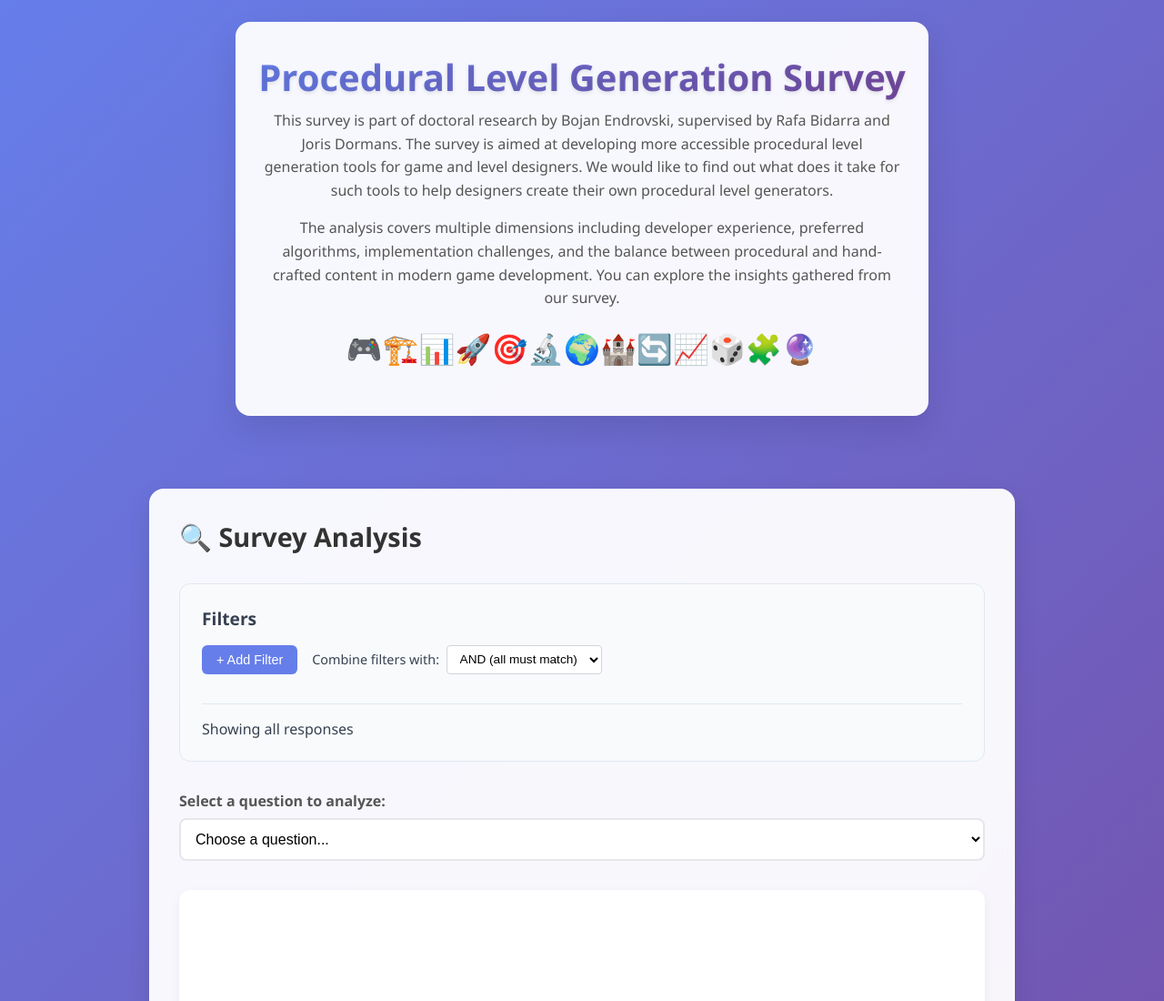
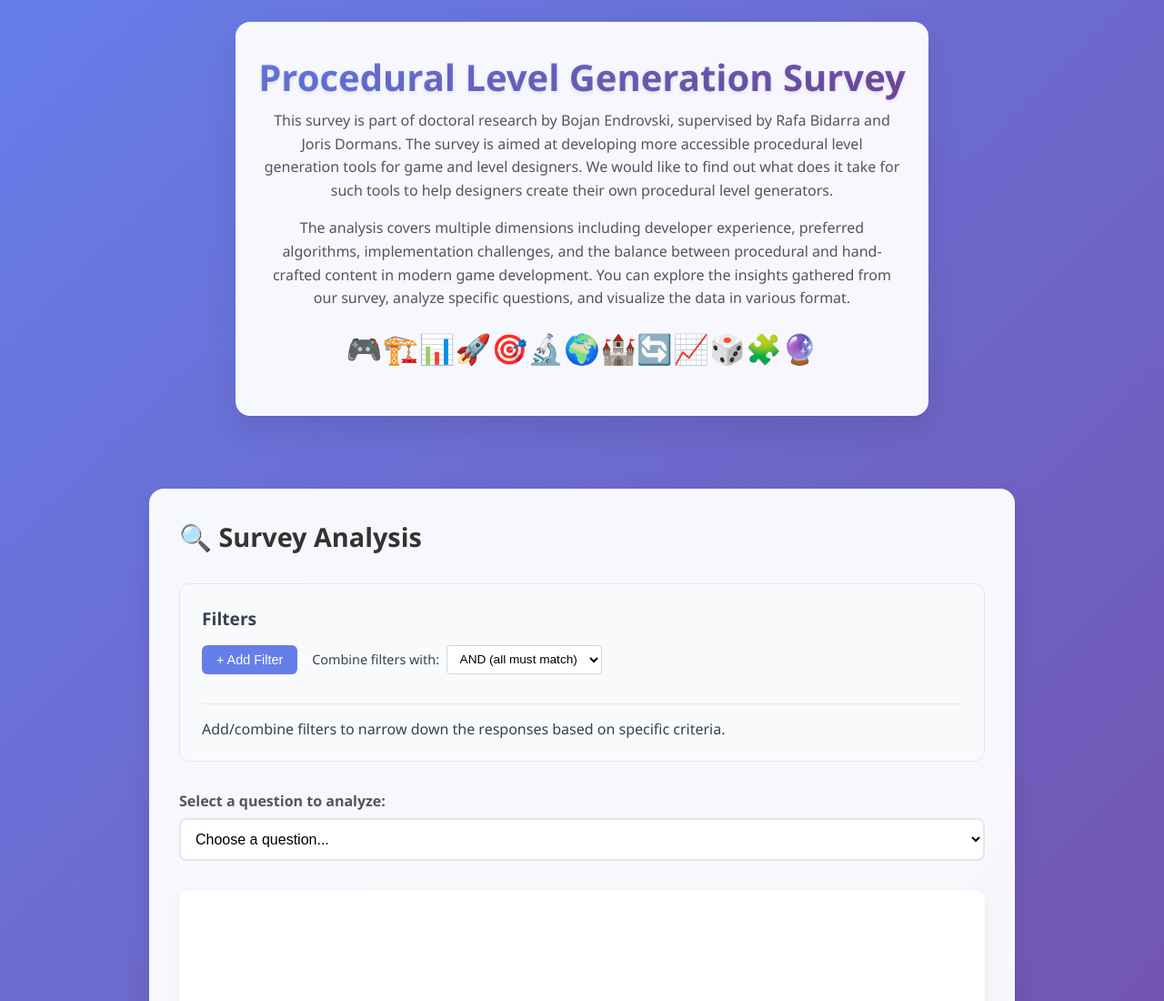
Before and after one commit to enci/plg-survey, a plain HTML site: page index.html in a window 1280 px wide. Shown: the top 1100 px of the page at 91% size. Drawn offline with nearby package versions, Linux system fonts and the light colour scheme.

Commit message:
💅 cosmetics

```diff
--- a/app.js
+++ b/app.js
@@ -444,7 +444,7 @@ const SurveyApp = {
             const logicText = this.filters.active.length > 1 ? ` (${filterLogic} logic)` : '';
             filterCountElement.textContent = `Filtering ${percentage}% of responses${logicText}`;
         } else {
-            filterCountElement.textContent = `Showing all responses`;
+            filterCountElement.textContent = `Add/combine filters to narrow down the responses based on specific criteria.`;
         }
     },
 
--- a/index.html
+++ b/index.html
@@ -601,7 +601,8 @@
                 <p>
                     The analysis covers multiple dimensions including developer experience, preferred algorithms,
                     implementation challenges, and the balance between procedural and hand-crafted content in
-                    modern game development. You can explore the insights gathered from our survey.
+                    modern game development. You can explore the insights gathered from our survey, analyze specific
+                    questions, and visualize the data in various format.
                 </p>
                 <p class="emoji">
                     🎮🏗️📊🚀🎯🔬🌍🏰🔄📈🎲🧩🔮
@@ -613,7 +614,6 @@
     <div class="analyzer-container">
         <div class="analyzer-section">
             <h2>🔍 Survey Analysis</h2>
-
             <div class="filters-section">
                 <h3>Filters</h3>
                 <div class="filter-controls">
```
